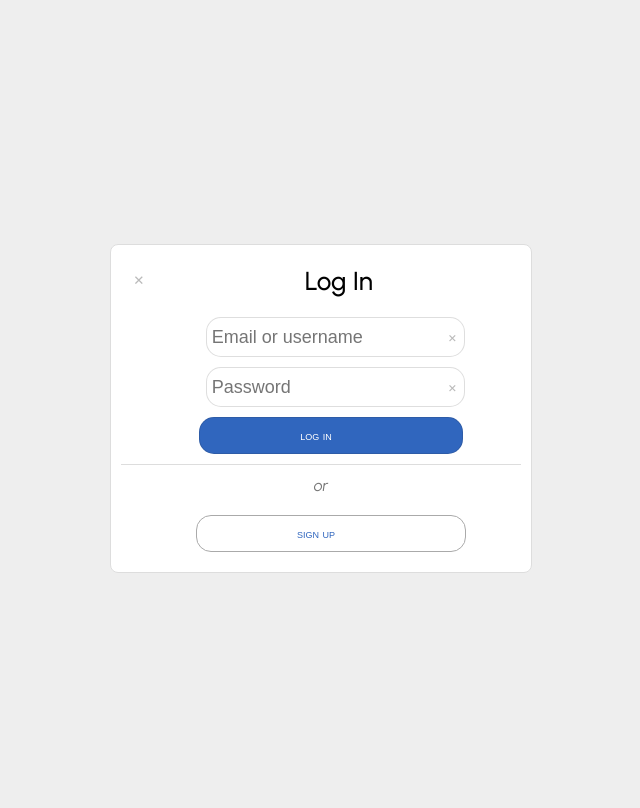
After one commit to dl3918/WordWeaver, a Flask app: page /login in a window 1280 px wide. The commit adds this page. Shown: the whole page, without its empty margins (327-967 px from the left). Run offline with Flask 3, Linux system fonts and the light colour scheme.

Commit message:
html up, no route yet

```diff
--- a/app.py
+++ b/app.py
@@ -33,6 +33,17 @@ class Event(db.Model):
 def home():
     return render_template('home.html')
 
+@app.route('/login', methods=['GET','POST'])
+def login():
+    if (request.method == 'POST'):
+        username = request.form.get("username")
+        password = request.form.get("password")
+        print(username)
+        print(password)
+        return redirect('/login')
+    else:
+        return render_template('login.html')
+
 if __name__ == '__main__':
     with app.app_context():
         db.create_all()
--- a/static/styles.css
+++ b/static/styles.css
@@ -158,8 +158,58 @@ button.blue {
     color: #fff;
 }
 
+button.blue:hover {
+    background: #3268C0;
+}
+
 button.white {
     background:#fff;
     color: #3066be;
     border-color: #aaa
 }
+
+button.white:hover {
+    background: #aaa
+}
+
+body {
+    animation: fadeInAnimation ease 1s;
+    animation-iteration-count: 1;
+    animation-fill-mode: forwards;
+}
+@keyframes fadeInAnimation {
+    0% {
+        opacity: 0;
+    }
+    100% {
+        opacity: 1;
+    }
+}
+
+.ui.top {
+    margin-top:25px;
+}
+
+input.login {
+    font-size: 24px;
+    background-color: white;
+    border: 1px solid rgba(34,36,38,.15);
+    border-radius: 15px; /* Rounded border */
+    font-size: 18px; /* Font size */
+    padding: 5px; /* Padding around the text */
+    font-weight: 350; /* Thin text */
+    text-align: left;
+    line-height: 28px;
+}
+
+.clear-input {
+    margin-left: -20px;
+    transform: translateY(-50%);
+    cursor: pointer;
+    color: #767676 !important;
+    opacity: .5;
+}
+
+.main-col {
+    display: flex; flex-direction: column; margin: auto;  border: 1px solid #ddd; background: #fff; border-radius: 8px;
+}
--- /dev/null
+++ b/templates/login.html
@@ -0,0 +1,66 @@
+<!DOCTYPE html>
+<!--[if lt IE 7]>      <html class="no-js lt-ie9 lt-ie8 lt-ie7"> <![endif]-->
+<!--[if IE 7]>         <html class="no-js lt-ie9 lt-ie8"> <![endif]-->
+<!--[if IE 8]>         <html class="no-js lt-ie9"> <![endif]-->
+<!--[if gt IE 8]>      <html class="no-js"> <!--<![endif]-->
+<html>
+    <head>
+        <meta charset="utf-8">
+        <meta http-equiv="X-UA-Compatible" content="IE=edge">
+        <title></title>
+        <meta name="description" content="">
+        <meta name="viewport" content="width=device-width, initial-scale=1">
+        <link rel="stylesheet" href="../static/styles.css">
+        <link rel="preconnect" href="https://fonts.googleapis.com">
+        <link rel="preconnect" href="https://fonts.gstatic.com" crossorigin>
+        <link href="https://fonts.googleapis.com/css2?&family=Urbanist:ital,wght@0,100..900;1,100..900&display=swap" rel="stylesheet">
+
+    </head>
+    <body style="background: #eee;">
+        <!--[if lt IE 7]>
+            <p class="browsehappy">You are using an <strong>outdated</strong> browser. Please <a href="#">upgrade your browser</a> to improve your experience.</p>
+        <![endif]-->
+        <main>
+            <div class="urbanist-main">
+                <div class="ui top" style="margin-top:0px; height: 100vh">
+                    <div class="row" style="align-items: center;">
+                        <div class="left aligned column main-col" style="max-width: 400px;margin:auto">
+                            <div style="display:flex; flex-direction: row;">
+                                <form action="/"><button style="background: none; border: none" class="icon">&#x2715;</button></form>
+                                <div class="center-container" style="width: 100%;">
+                                    <span style="font-weight:450; font-size: 26px;">Log In</span>
+                                </div>
+                            </div>
+                            <form action="/login" method="POST">
+                                <div class="center-container" style="width: 100%">
+                                        <input id="username" name="username" class="login" style="padding-right:20px" placeholder="Email or username">
+                                    <span class="clear-input" onclick="clearInput('username')">&times;</span>
+                                </div>
+                                <div class="center-container" style="width: 100%; margin-top:0px">
+                                    <input id="password" name="password" class="login" style="padding-right:20px" placeholder="Password">
+                                    <span class="clear-input" onclick="clearInput('password')">&times;</span>
+                                </div>
+                                <div class="center-container" style="width: 100%; margin-top:0px">
+                                        <button class="blue long" style="padding-left:100px; padding-right:130px; border-radius: 15px; font-variant: small-caps;">log in</button>
+                                </div>
+                            </form>
+                            <div class="ui-divider"></div>
+                            <div class="center-container"><span class="description">or</span></div>
+                            <form action="/signup">
+                                <div class="center-container">
+                                        <button class="white long" style="margin-left: 20px; padding-left:100px; padding-right:130px; border-radius: 15px; font-variant: small-caps;">sign up</button>
+                                </div>
+                            </form>
+                        </div>
+                    </div>
+                </div>
+            </div>
+        </main>
+        <script>
+            function clearInput(id){
+                document.getElementById(id).value = "";
+            }
+        </script>
+        <script src="" async defer></script>
+    </body>
+</html>
```
Also changed, not shown: templates/home.html (+16 -24 lines).
